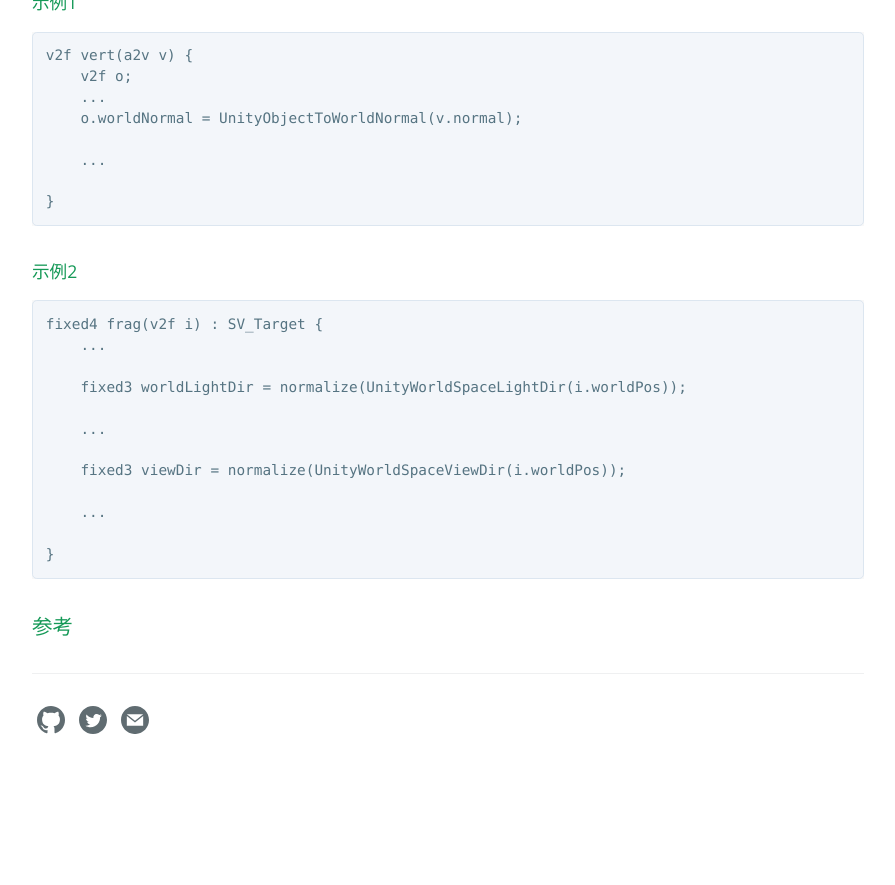
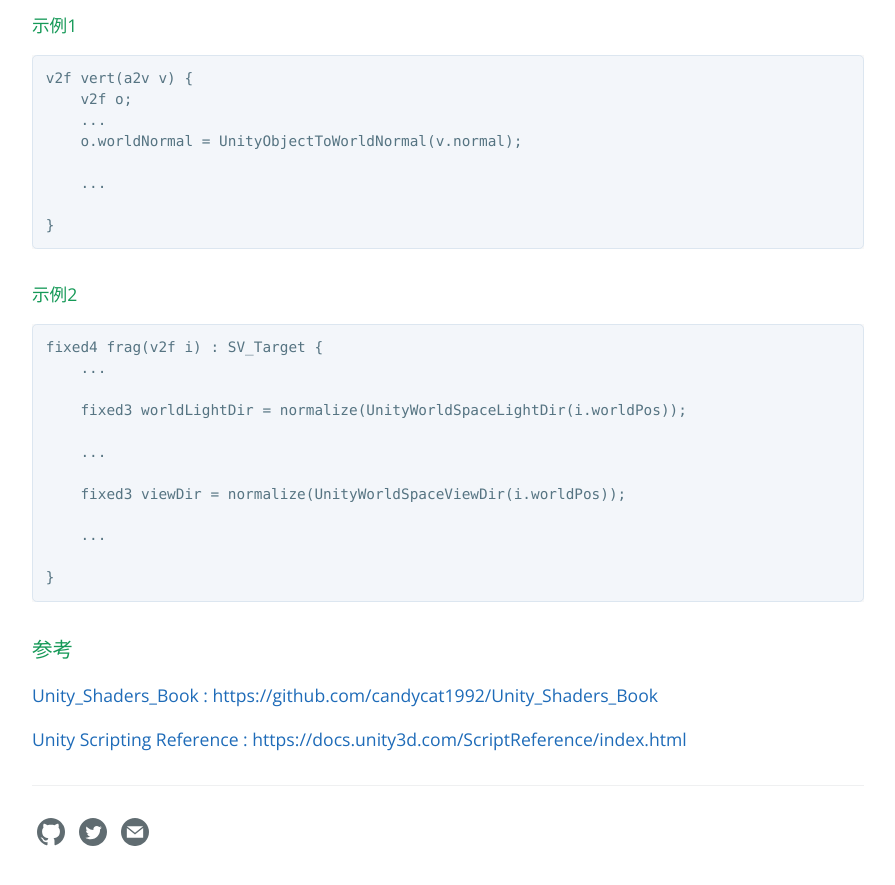
Before and after one commit to wonderly321/wonderly321.github.io, a Jekyll site: the page built from _posts/2019-10-30-Lighting-Model.md, in a window 1280 px wide and 900 px high, scrolled down 18476 px. Shown: the top 885 px of the window, without its empty margins (192-1087 px from the left). Built offline with Jekyll 4.4.1, drawn with Linux system fonts in a browser that asks for light colours; formulas are drawn with MathJax 3; before the commit the page ends 19264 px from its top, so only the background shows below that; some of the changed lines change nothing that is shown.

Commit message:
fix link

```diff
--- a/_posts/2019-10-30-Lighting-Model.md
+++ b/_posts/2019-10-30-Lighting-Model.md
@@ -205,7 +205,6 @@ Shader实现：
         SubShader {
             //针对显卡B的SubShader
         }
-
         //上述SubShader都失败后用于回调的Unity Shader
         FallBack "VertexLit"
     }
@@ -473,8 +472,8 @@ Shader实现：
                 }
 
                 ENDCG
+
             }
-
         }
         FallBack "Specular"
     }
@@ -602,6 +601,7 @@ $$c_{specular} = (c_{light}· m_{specular})max(0, \hat n · \hat h)^{m_{gloss}}
 
 
 效果图：
+
  ![]({{site.url}}\assets\image\illustrations\2_3.png)
 
 准备工作：
@@ -737,5 +737,7 @@ p.s.： 使用时需归一化
 
 ### 参考
 
-[Unity_Shaders_Book]: https://github.com/candycat1992/Unity_Shaders_Book
-[Unity Scripting Reference]: https://docs.unity3d.com/ScriptReference/index.html
+
+[Unity_Shaders_Book : https://github.com/candycat1992/Unity_Shaders_Book](https://github.com/candycat1992/Unity_Shaders_Book)
+
+[Unity Scripting Reference : https://docs.unity3d.com/ScriptReference/index.html](https://docs.unity3d.com/ScriptReference/index.html)
```
